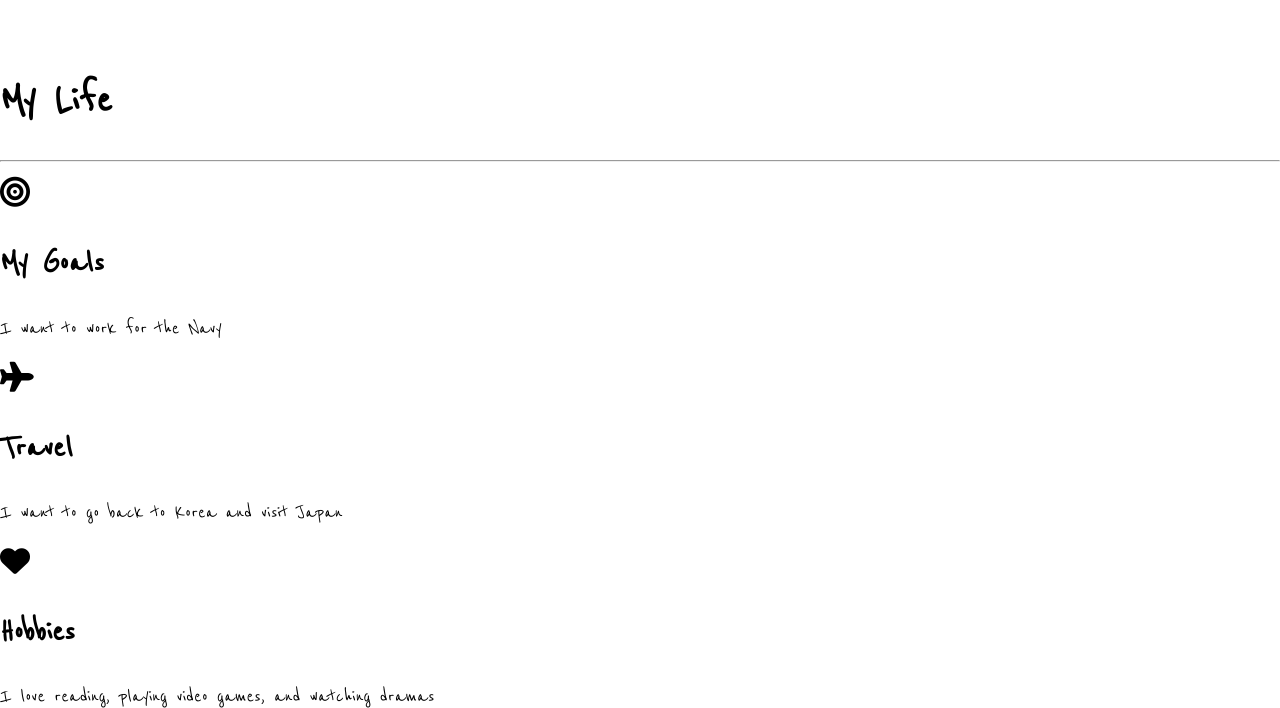
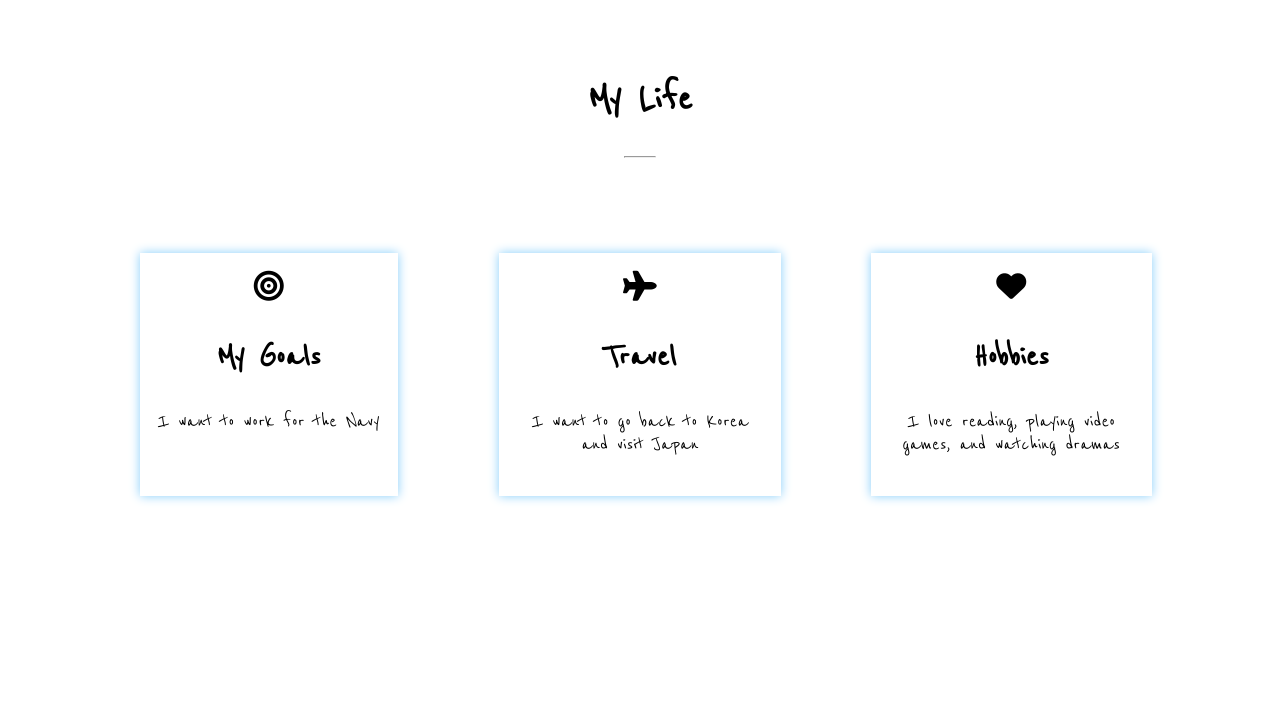
Before and after one commit to tejada1805/loveee, a plain HTML site: page index.html in a window 1280 px wide. Shown: the part 922-1630 px from the top of the page. After the commit the page ends 1458 px from the top, so only its background shows below. Drawn offline with Linux system fonts and the light colour scheme; a web font is replaced by a local one.

Commit message:
Update style.css

```diff
--- a/style.css
+++ b/style.css
@@ -8,6 +8,13 @@ html {
 	  color:#00308F;
 	  margin: 0;
 	}
+	h2{
+		color:#000000;
+		font-size:42px;
+}
+hr{
+	width:30px;
+}
 	a{
 	text-decoration:none;
 	font-size:30px;
@@ -108,3 +115,28 @@ html {
 
 	#introduction-section{
 	margin: 80px auto 0 auto;
+	text-align:center;
+}
+#grid-layout-33{
+	display: grid;
+	grid-template-columns: 1fr 1fr 1fr;
+	grid-gap: 3em;
+	width:80%;
+	margin: 0 auto;
+}
+#grid-layout-33 > div{
+	background color:#6495ED;
+	padding: 18px;
+	text-align: center;
+	box-shadow: 0px 0px 10px #87CEFA;
+	margin: 80px auto 40px auto;
+}
+#grid-layout-33 > div:hover{
+	transition: 0.25s ease-in;
+	backfround-color:#ffffff;
+
+}
+#grid-layout-33. fa{
+	color:#666666;
+	font-size:50px;
+}
```
